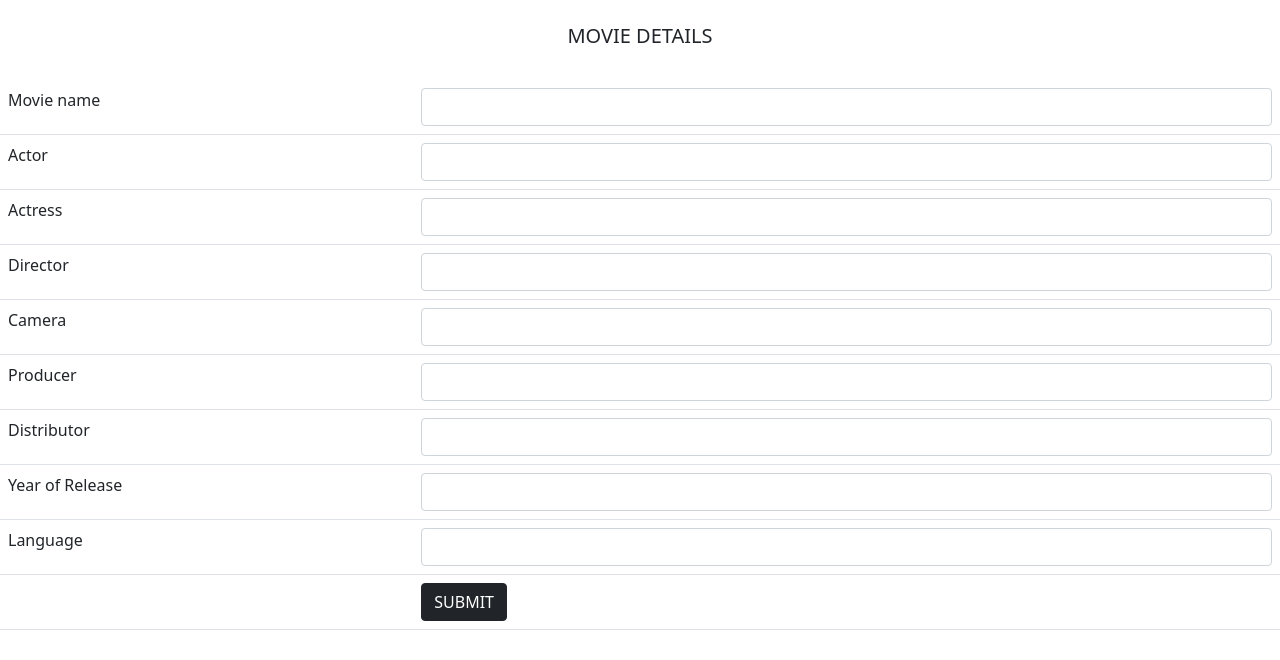
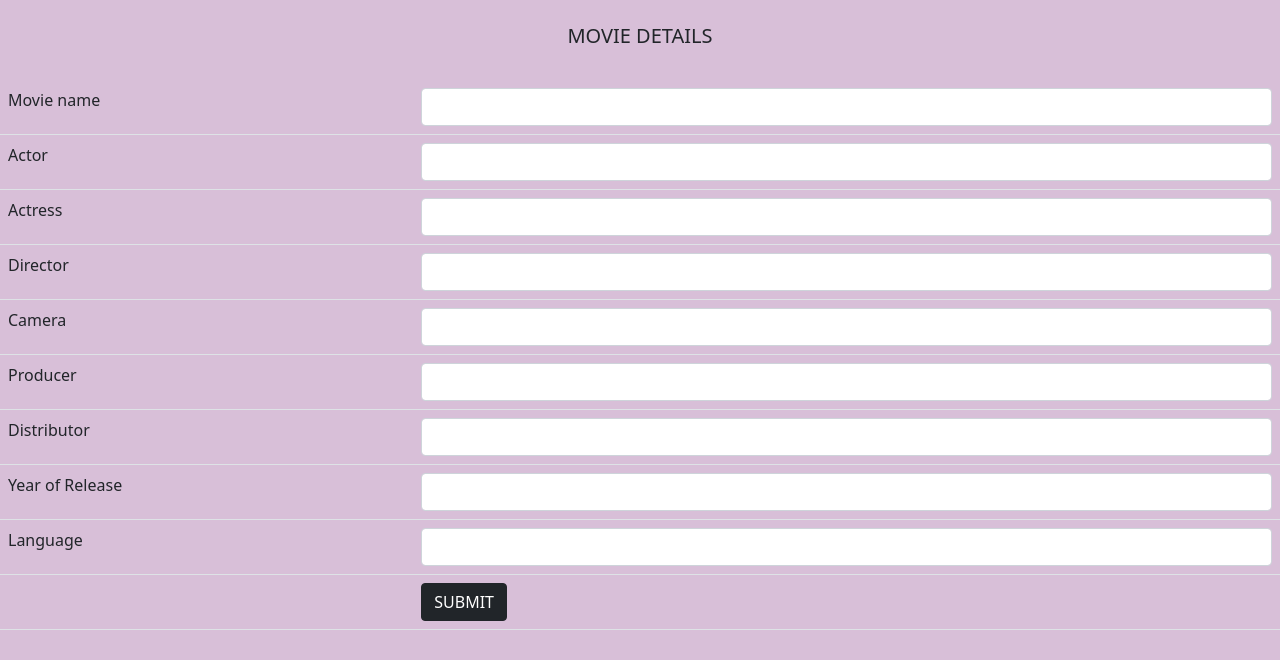
Before and after one commit to Kavya-uday123/Movie, a plain HTML site: page index.html in a window 1280 px wide. Drawn offline with nearby package versions, Linux system fonts and the light colour scheme.

Commit message:
Movie Details

```diff
--- a/index.html
+++ b/index.html
@@ -9,7 +9,7 @@
     <title>Movie</title>
 
 </head>
-<body>
+<body style="background-color:thistle;">
     <br>
     <h5><center>MOVIE DETAILS</center></h5>
     <br>
```
